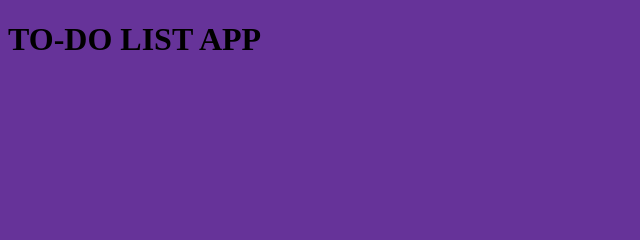
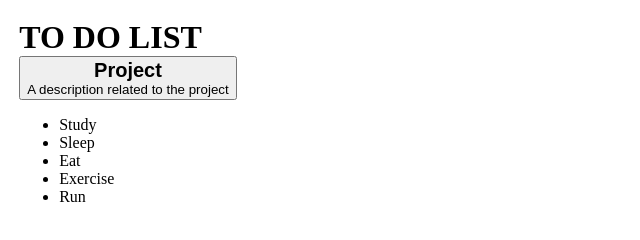
Before and after one commit to alaugustusembrace/to-do-list, a website built with webpack: page src/template.html in a window 1280 px wide. Shown: the whole page, without its empty margins (0-640 px from the left). Built offline with nearby package versions, Linux system fonts and the light colour scheme.

Commit message:
add very simple  default project and tasks

```diff
--- a/package.json
+++ b/package.json
@@ -6,7 +6,7 @@
   "scripts": {
     "test": "echo \"Error: no test specified\" && exit 1",
     "build": "webpack --config webpack.prod.js",
-    "start": "webpack serve --open --config webpack.dev.js"
+    "dev": "webpack serve --open --config webpack.dev.js"
   },
   "repository": {
     "type": "git",
--- a/src/greeting.js
+++ /dev/null
@@ -1,3 +0,0 @@
-const greeting = "Hello World!";
-
-export { greeting };
--- a/src/index.js
+++ b/src/index.js
@@ -1,4 +1,27 @@
 import "./styles.css";
-import { greeting } from "./greeting.js";
+import { defaultProject } from "./project.js";
 
-console.log(greeting);
+const content = document.getElementById("content");
+const title = document.createElement("h1");
+title.textContent = "TO DO LIST";
+
+// Creating Project
+const projectDivision = document.createElement("button");
+const projectTitle = document.createElement("h2");
+const projectDescription = document.createElement("p");
+projectTitle.textContent = defaultProject.title;
+projectDescription.textContent = defaultProject.description;
+projectDivision.appendChild(projectTitle);
+projectDivision.appendChild(projectDescription);
+
+// Creating task
+const listArea = document.createElement("ul");
+for (const task of defaultProject.tasks) {
+  const li = document.createElement("li");
+  li.textContent = task;
+  listArea.appendChild(li);
+}
+
+content.appendChild(title);
+content.appendChild(projectDivision);
+content.appendChild(listArea);
--- /dev/null
+++ b/src/project.js
@@ -0,0 +1,14 @@
+class Project {
+  constructor(title, description) {
+    this.title = title;
+    this.description = description;
+    this.tasks = ["Study", "Sleep", "Eat", "Exercise", "Run"];
+  }
+}
+
+const defaultProject = new Project(
+  "Project",
+  "A description related to the project"
+);
+
+export { defaultProject };
--- a/src/styles.css
+++ b/src/styles.css
@@ -1,3 +1,14 @@
+body,
+p,
+h1,
+h2 {
+  margin: 0;
+}
+
 body {
-  background-color: rebeccapurple;
+  padding: 1.2em;
 }
+
+li {
+  text-align: left;
+}
--- a/src/template.html
+++ b/src/template.html
@@ -6,6 +6,6 @@
     <title>To-Do List</title>
   </head>
   <body>
-    <h1>TO-DO LIST APP</h1>
+    <div id="content"></div>
   </body>
 </html>
```
Also changed, not shown: dist/index.html, dist/main.js, 1 other file.
